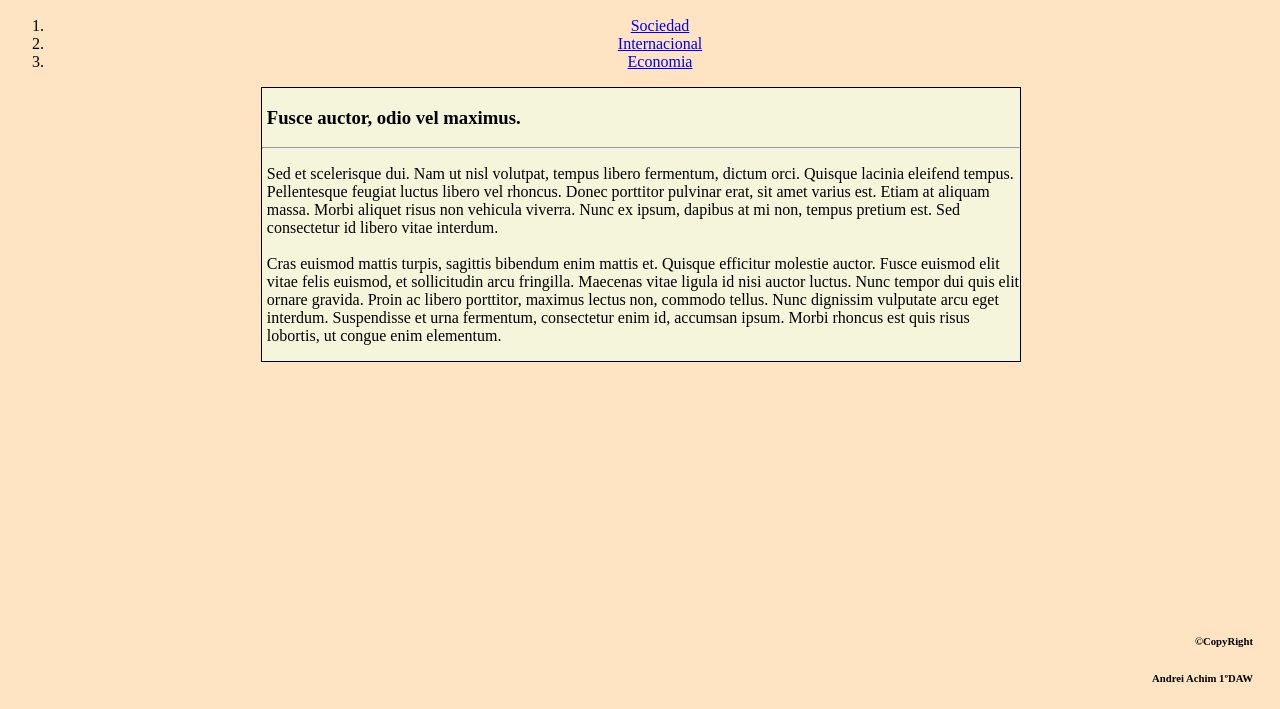
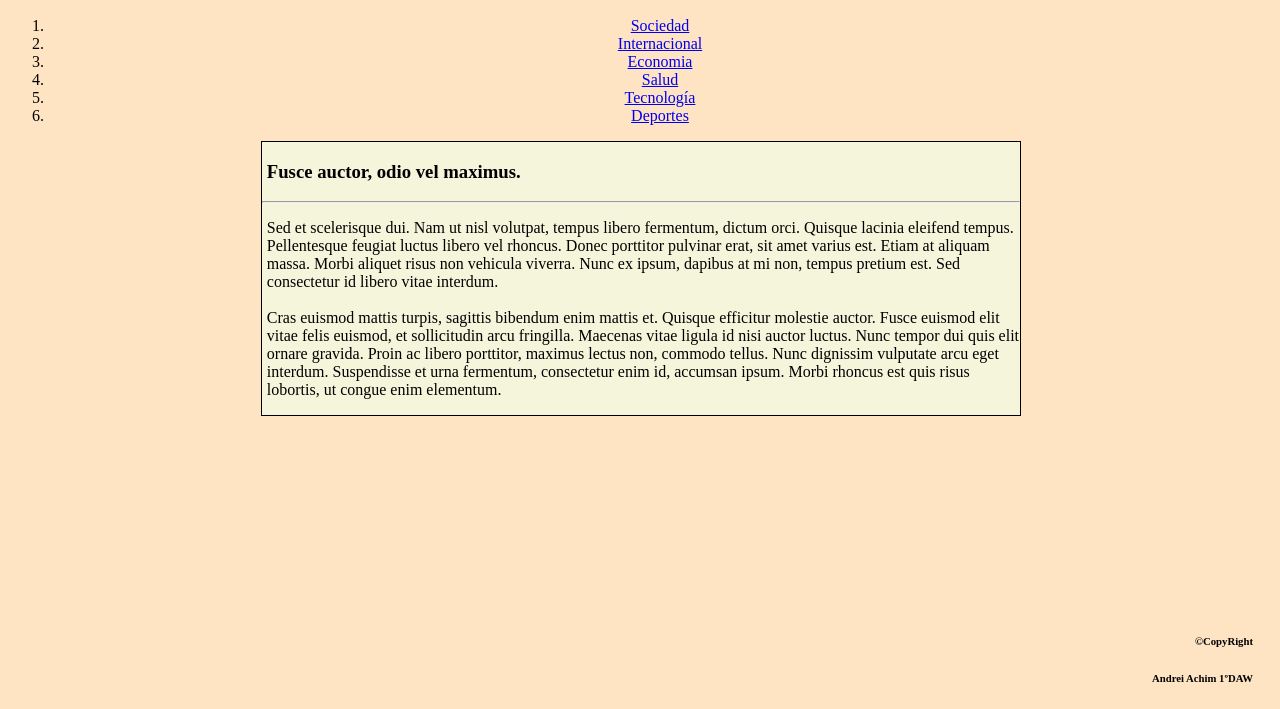
Before and after one commit to AndreiAchim-1DAW/periodico, a plain HTML site: page index.html in a window 1280 px wide. Shown: the part 110-819 px from the top of the page. Drawn offline with Linux system fonts and the light colour scheme.

Commit message:
Añadiendo vinculos restantes

```diff
--- a/index.html
+++ b/index.html
@@ -18,6 +18,9 @@
             <li><a href="sociedad.html">Sociedad</a></li>
             <li><a href="internacional.html">Internacional</a></li>
             <li><a href="economia.html">Economia</a></li>
+            <li><a href="salud.html">Salud</a></li>
+            <li><a href="tecnologia.html">Tecnología</a></li>
+            <li><a href="deportes.html">Deportes</a></li>
         </ol>
     </nav>
     <main>
```
